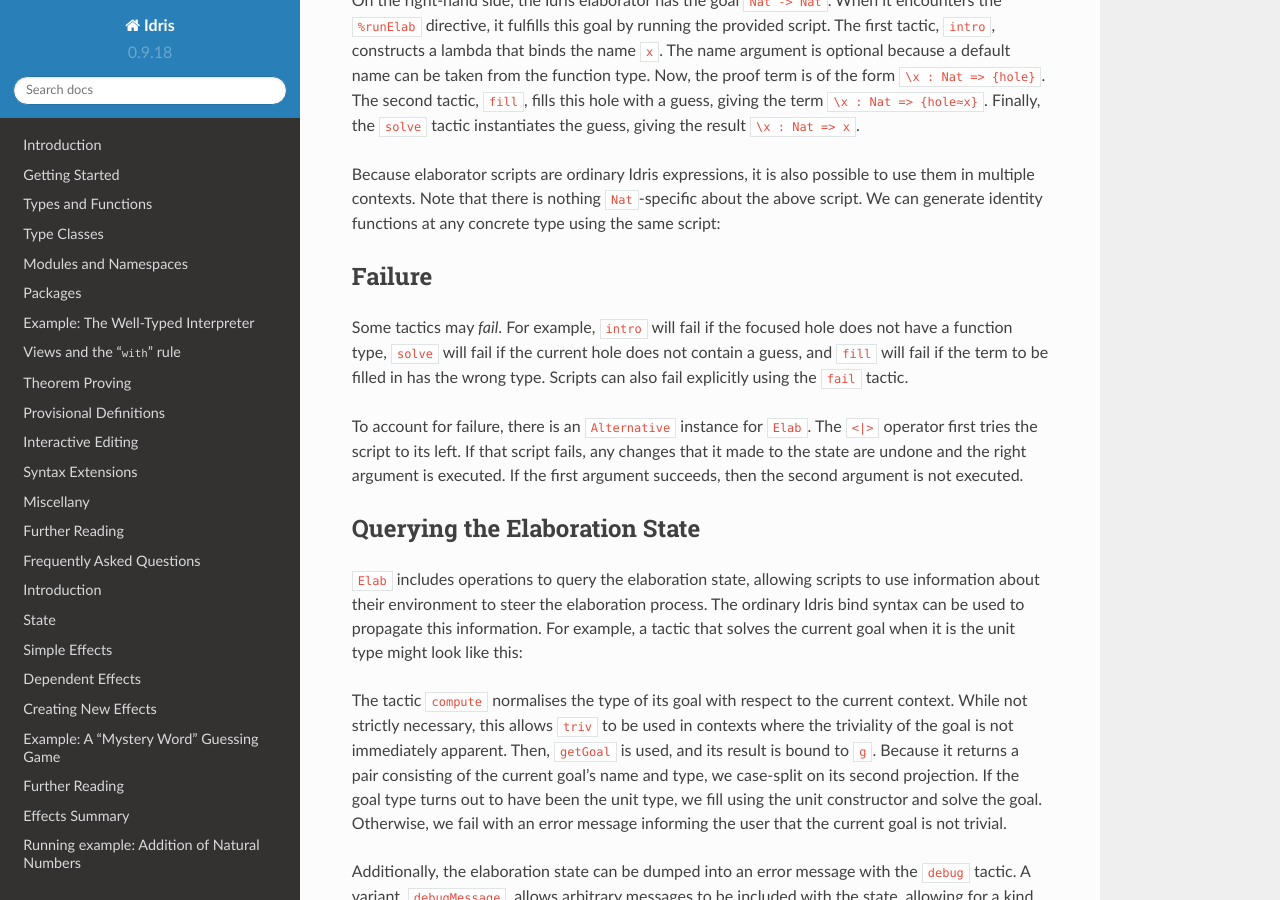
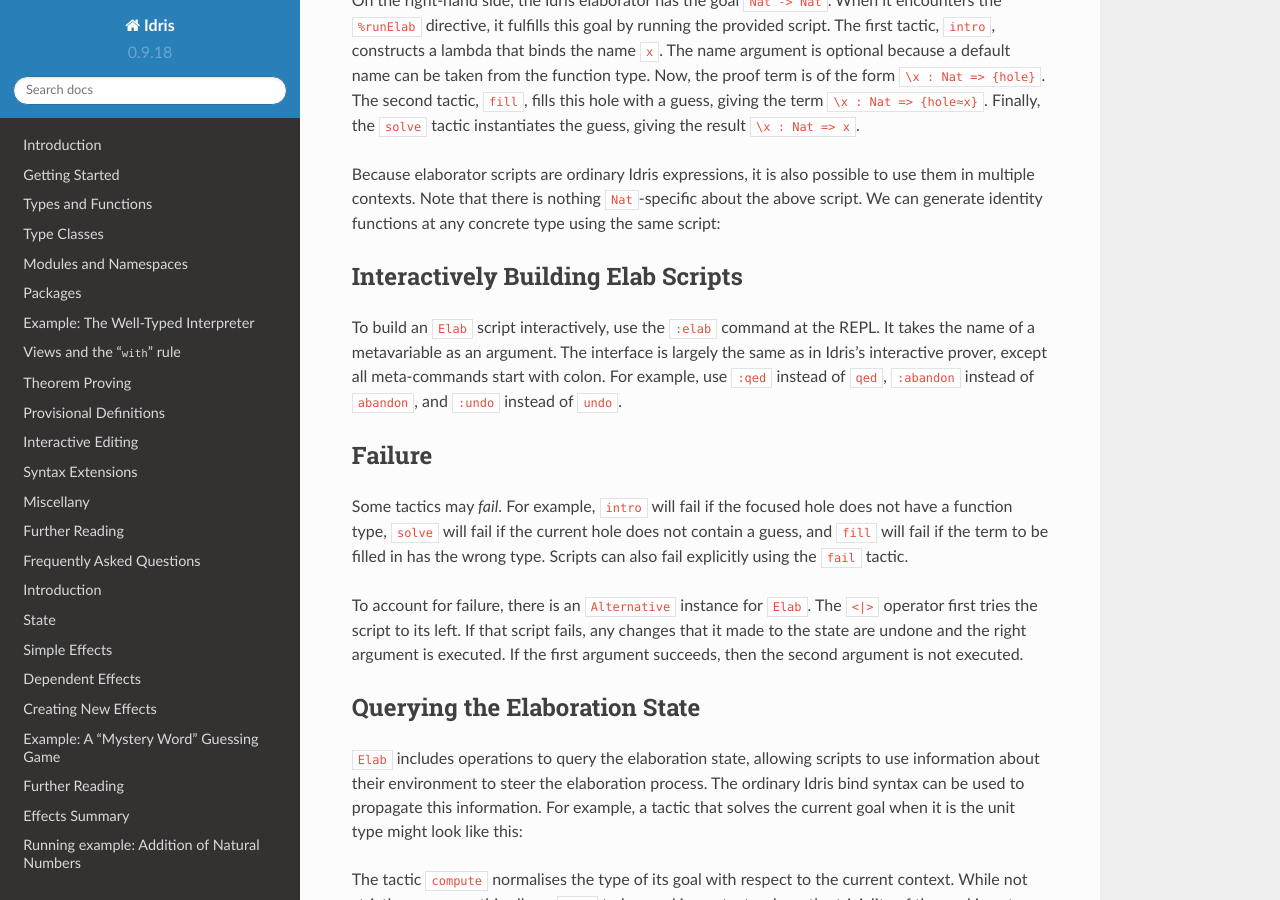
Before and after one commit to idris-lang/Idris-dev, a Sphinx documentation site: the page built from docs/reference/elaborator-reflection.rst, in a window 1280 px wide and 900 px high, scrolled down 1015 px. Built offline with Sphinx 7.4.7 and the Read the Docs theme 2.0.0, drawn with Linux system fonts in a browser that asks for light colours; formulas are drawn with MathJax 3.

Commit message:
An interactive Elab shell
This mirrors the interactive prover, but it uses Elab tactics instead of
the old built-in tactic language.

```diff
--- a/docs/reference/elaborator-reflection.rst
+++ b/docs/reference/elaborator-reflection.rst
@@ -70,6 +70,14 @@ We can generate identity functions at any concrete type using the same script:
     idString : String -> String
     idString = %runElab mkId
 
+Interactively Building Elab Scripts
+===================================
+
+To build an ``Elab`` script interactively, use the ``:elab`` command at the REPL.
+It takes the name of a metavariable as an argument.
+The interface is largely the same as in Idris's interactive prover, except all meta-commands start with colon.
+For example, use ``:qed`` instead of ``qed``, ``:abandon`` instead of ``abandon``, and ``:undo`` instead of ``undo``.
+
 
 Failure
 =======
```
Also changed, not shown: 8 other files.
